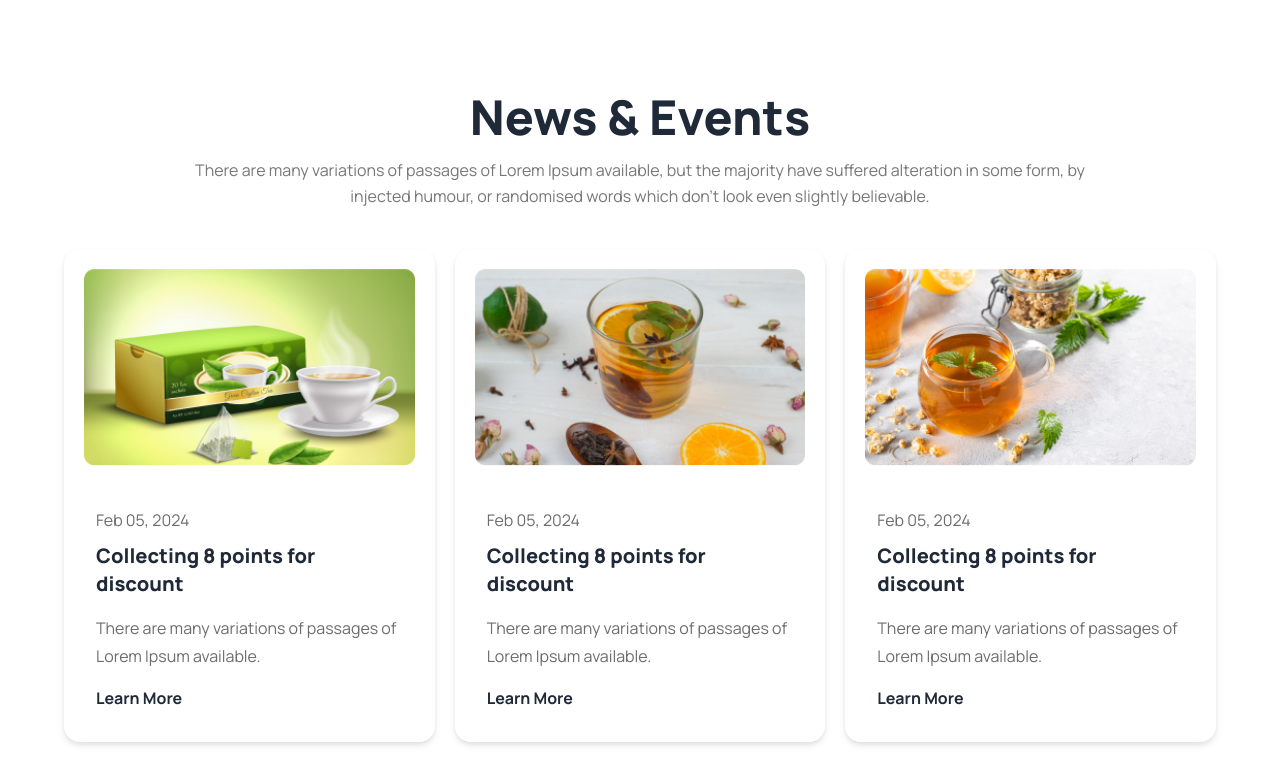
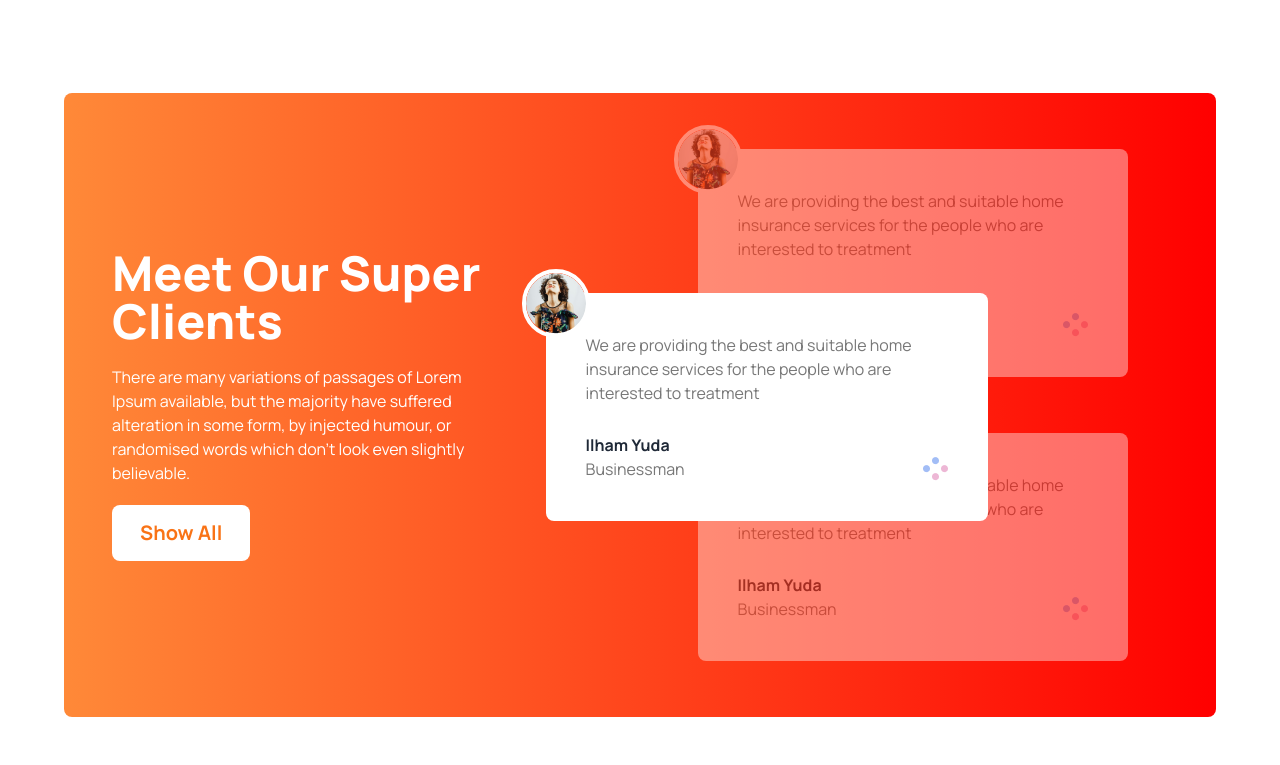
Before and after one commit to Sadiqur057/Tea-House, a plain HTML site: page index.html in a window 1280 px wide. Shown: the part 1815-2580 px from the top of the page. Drawn offline with nearby package versions, Linux system fonts and the light colour scheme.

Commit message:
added customer review section

```diff
--- a/index.html
+++ b/index.html
@@ -54,7 +54,8 @@
     <div class="flex flex-col-reverse md:flex-row items-center gap-10 md:gap-3 my-12">
       <div class="flex-1">
         <h1 class="font-extrabold text-5xl lg:text-7xl lg:leading-tight md:leading-snug">It's good <br>tea time at The
-          <br>Tea House</h1>
+          <br>Tea House
+        </h1>
         <p class="py-7 text-color-primary md:text-lg font-medium leading-relaxed">Tea and Botanical Solutions Supplier
           Give Optimum Satisfaction To Your Taste Buds.</p>
         <a class="btn bg-gradient-to-r from-g-start to-g-end rounded-md text-white">Explore More <img
@@ -156,6 +157,65 @@
       </div>
     </section>
 
+        <!-- customer rvw section -->
+        <section id="#reviews">
+          <div
+            class="my-8 md:my-24 bg-gradient-to-r from-g-start to-g-end flex flex-col md:flex-row px-5 py-6 md:px-12 md:py-12 rounded-lg items-center gap-12">
+            <div class="md:w-[35%]">
+              <h1 class="text-white font-extrabold text-5xl">Meet Our Super Clients</h1>
+              <p class="text-white leading-normal my-5">There are many variations of passages of Lorem Ipsum available, but
+                the majority have suffered alteration in some form, by injected humour, or randomised words which don't look
+                even slightly believable. </p>
+              <a href="#" class="bg-white px-7 py-[14px] rounded-lg inline-block text-orange-500 text-xl font-bold">Show All</a>
+            </div>
+            <!-- Reviews container -->
+            <div class="flex-1 p-2 relative space-y-14">
+              <!-- previous review -->
+              <div class="p-10 rounded-lg bg-white relative opacity-40 w-[90%] md:w-[85%] lg:w-3/4 left-10 md:left-28  lg:left-40">
+                <img class="absolute -top-6 -left-6 border-4 rounded-full border-white" src="images/client.png" alt="">
+                <p class="leading-normal text-color-primary mb-7">We are providing the best and suitable home insurance
+                  services for the people who are interested to treatment</p>
+                  <div class="flex justify-between items-end">
+                    <div>
+                      <h4 class="font-bold">Ilham Yuda</h4>
+                      <p class="text-color-primary ">Businessman </p>
+                    </div>
+                    <img src="images/circles.png" alt="">
+                  </div>
+              </div>
+              <!-- current review -->
+              <div class="p-10 rounded-lg bg-white w-[90%] md:w[85%] lg:w-3/4 absolute z-10 lg:top-24 left-4 top-32">
+                <img class="absolute -top-6 -left-6 border-4 rounded-full border-white" src="images/client.png" alt="">
+                <p class="leading-normal text-color-primary mb-7">We are providing the best and suitable home insurance
+                  services for the people who are interested to treatment</p>
+                <div class="flex justify-between items-end">
+                  <div>
+                    <h4 class="font-bold">Ilham Yuda</h4>
+                    <p class="text-color-primary ">Businessman </p>
+                  </div>
+                  <img src="images/circles.png" alt="">
+                </div>
+              </div>
+              <!-- next review -->
+              <div class="p-10 rounded-lg bg-white relative opacity-40 w-[90%] md:w-[85%] lg:w-3/4 left-10 md:left-28 lg:left-40">
+                <img class="absolute -top-6 -left-6 border-4 rounded-full border-white" src="images/client.png" alt="">
+                <p class="leading-normal text-color-primary mb-7">We are providing the best and suitable home insurance
+                  services for the people who are interested to treatment</p>
+                  <div class="flex justify-between items-end">
+                    <div>
+                      <h4 class="font-bold">Ilham Yuda</h4>
+                      <p class="text-color-primary ">Businessman </p>
+                    </div>
+                    <img src="images/circles.png" alt="">
+                  </div>
+              </div>
+            </div>
+            <div>
+
+            </div>
+          </div>
+        </section>
+
     <!-- news event -->
     <section id="#news">
       <div class="my-8 md:my-24">
```
